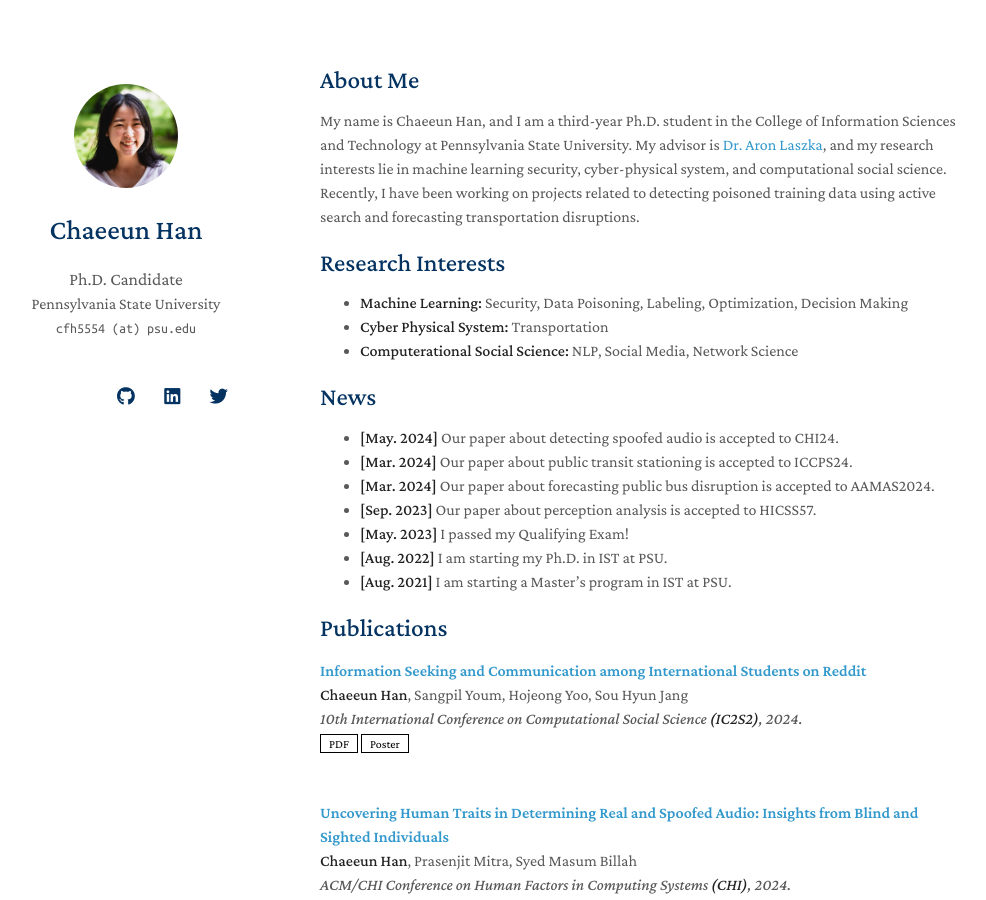
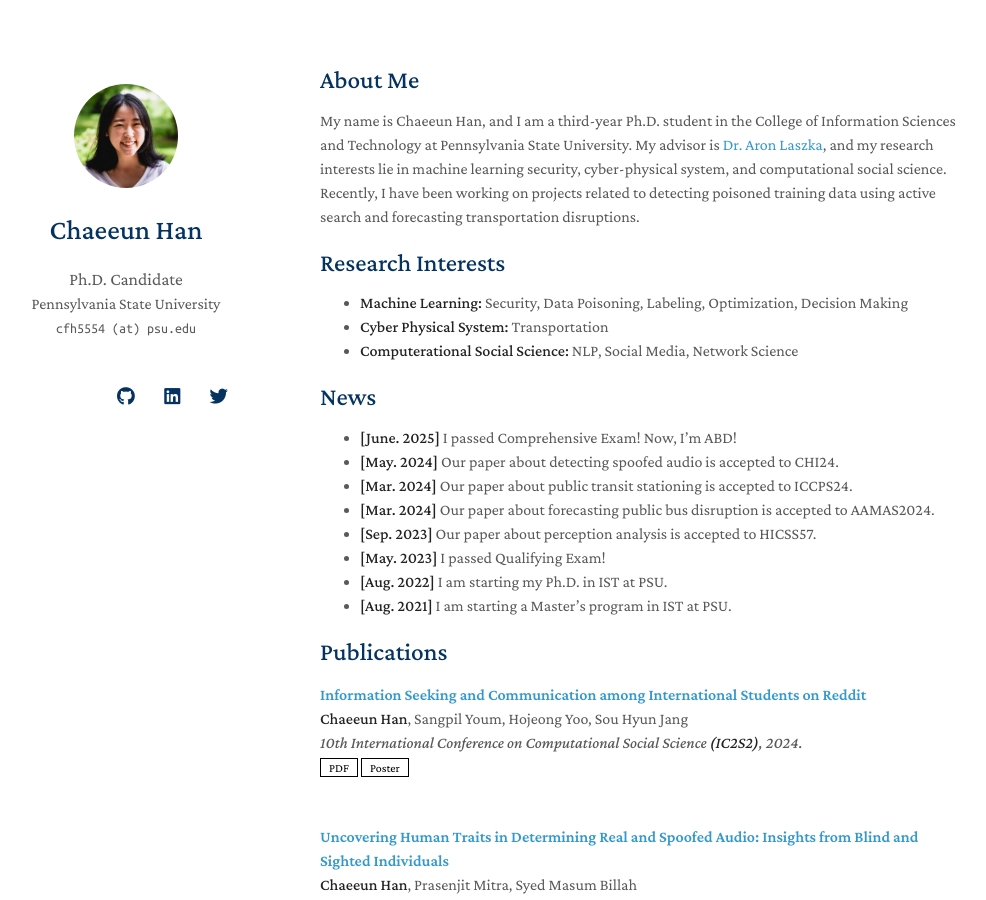
Before and after one commit to chaeeun-h/chaeeun-h.github.io, a Jekyll site: the page built from index.md, in a window 1280 px wide and 900 px high. Shown: the whole window, without its empty margins (150-1136 px from the left). Built offline with Jekyll 4.4.1, drawn with Linux system fonts in a browser that asks for light colours; nearby versions of some CDN libraries; a style sheet for code colours, icons or effects is not loaded; our own code applies the rules of GitHub Pages for plain Markdown files.

Commit message:
Update index.md

```diff
--- a/index.md
+++ b/index.md
@@ -14,11 +14,12 @@ My name is Chaeeun Han, and I am a third-year Ph.D. student in the College of In
 
 
 ## News
+- **[June. 2025]** I passed Comprehensive Exam! Now, I'm ABD!
 - **[May. 2024]** Our paper about detecting spoofed audio is accepted to CHI24.
 - **[Mar. 2024]** Our paper about public transit stationing is accepted to ICCPS24.
 - **[Mar. 2024]** Our paper about forecasting public bus disruption is accepted to AAMAS2024.
 - **[Sep. 2023]** Our paper about perception analysis is accepted to HICSS57.
-- **[May. 2023]** I passed my Qualifying Exam!
+- **[May. 2023]** I passed Qualifying Exam!
 - **[Aug. 2022]** I am starting my Ph.D. in IST at PSU.
 - **[Aug. 2021]** I am starting a Master's program in IST at PSU.
 
```
